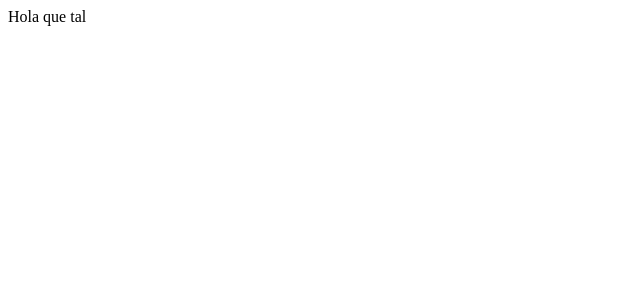
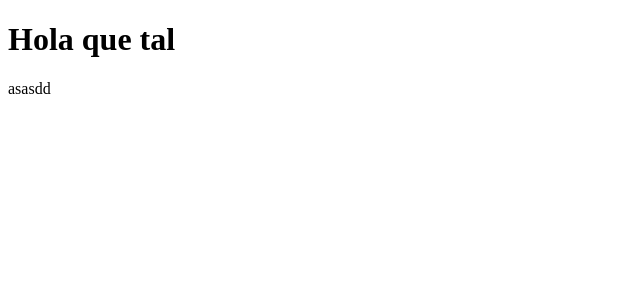
Before and after one commit to AlexOtero32/curso-react-redux, a React app in the folder 2. ReactJS/: page / in a window 1280 px wide. Shown: the top 300 px of the page, without its empty margins (0-640 px from the left). Built offline with nearby package versions, Linux system fonts and the light colour scheme.

Commit message:
Creado App.js como contenedor de aplicación

```diff
--- /dev/null
+++ b/2. ReactJS/src/App.js
@@ -0,0 +1,13 @@
+import React from "react";
+import Hello from "./components/Hello.jsx";
+
+const App = () => {
+  return (
+    <React.Fragment>
+      <Hello title="Hola que tal"/>
+      <p>asasdd</p>
+    </React.Fragment>
+  );
+};
+
+export default App;
--- a/2. ReactJS/src/components/Hello.jsx
+++ b/2. ReactJS/src/components/Hello.jsx
@@ -1,9 +1,5 @@
-import React from 'react';
+import React from "react";
 
-const Hello = () => (
-    <div>
-        Hola que tal
-    </div>
-);
+const Hello = props => <h1>{props.title}</h1>;
 
 export default Hello;
--- a/2. ReactJS/src/index.js
+++ b/2. ReactJS/src/index.js
@@ -1,6 +1,8 @@
 import React from "react";
 import ReactDOM from "react-dom";
+import App from "./App";
 
-import Hola from "./components/Hello.jsx";
-
-ReactDOM.render(<Hola/>, document.querySelector("#root"));
+ReactDOM.render(
+  <App/>,
+  document.querySelector("#root")
+);
```
Also changed, not shown: 1 other file (tests, documents, lock files or other folders).
